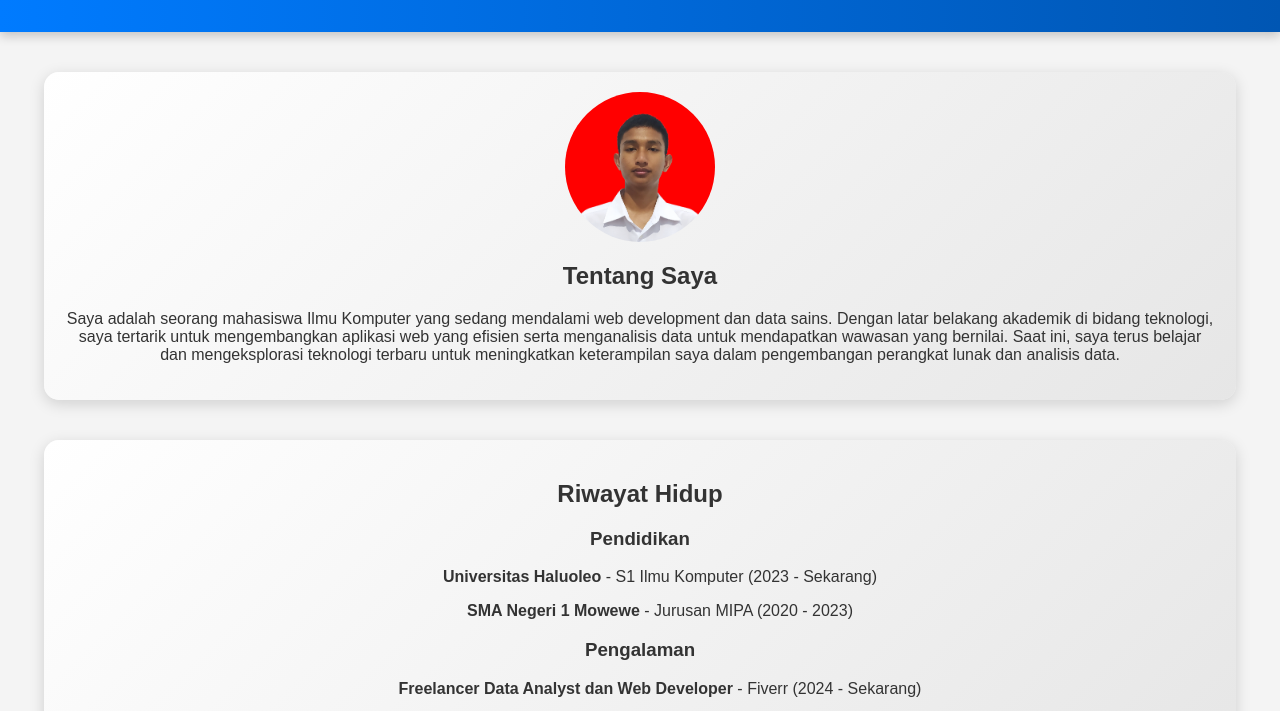
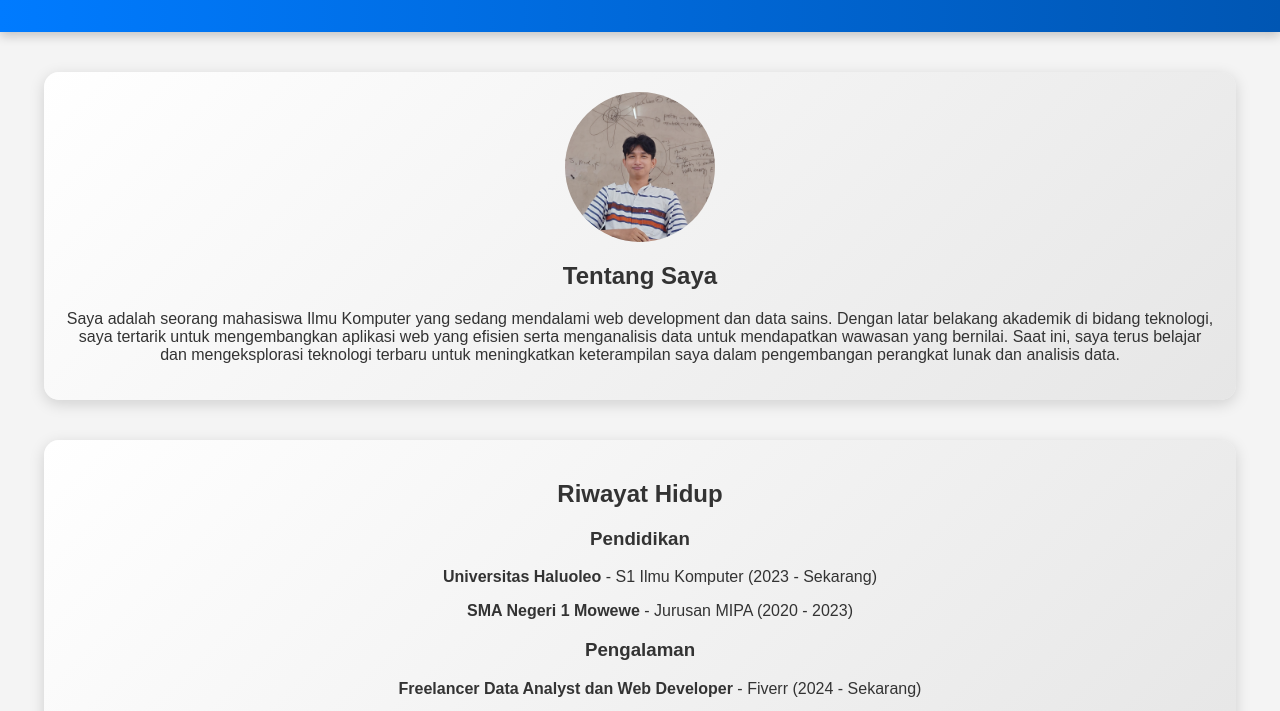
Before and after one commit to sains855/sains855.github.io, a plain HTML site: page index.html in a window 1280 px wide. Shown: the part 88-799 px from the top of the page. Drawn offline with Linux system fonts and the light colour scheme.

Commit message:
update foto profile

```diff
--- a/index.html
+++ b/index.html
@@ -23,7 +23,7 @@
     </header>
 
     <section id="about">
-        <img src="./img/IMG_20231002_212652-fotor-bg-remover-2023100221301(1).png" alt="Foto Profil"
+        <img src="./img/profile.jpg" alt="Foto Profil"
             class="profile-photo">
         <h1>Tentang Saya</h1>
         <p>Saya adalah seorang mahasiswa Ilmu Komputer yang sedang mendalami web development dan data sains. Dengan latar belakang akademik di bidang teknologi,
```
Also changed, not shown: img/profile.jpg (added).
